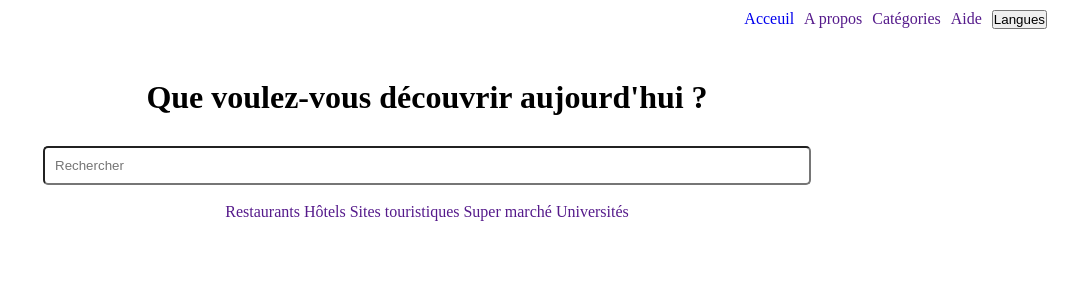
After one commit to Olivia-M01/Projet, a PHP site: page /page1.html in a window 1280 px wide. The commit adds this page. Shown: the top 300 px of the page, without its empty margins (213-1280 px from the left). Run offline with PHP 8.4, Linux system fonts and the light colour scheme.

Commit message:
Ajout de la page1,modifictions et stylisation des autres pages

```diff
--- /dev/null
+++ b/page1.css
@@ -0,0 +1,34 @@
+*{
+    margin: 0;
+    padding: 0;
+    box-sizing: border-box;
+}
+.navbar{
+    display: flex;
+    flex-direction: row-reverse;
+    gap: 10px;
+    padding: 10px;
+}
+.navbar a {
+    text-decoration: none;
+}
+.accroche {
+    text-align: center;
+    padding-bottom: 30px;
+    padding-top: 40px;
+}
+.recherche {
+    text-align: center;
+}
+#recherche {
+    padding: 10px;
+    width: 60%;
+    border-radius: 5px;
+}
+.types {
+    text-align: center;
+    gap: 15x;
+}
+.types a {
+    text-decoration: none;
+}
--- /dev/null
+++ b/page1.html
@@ -0,0 +1,38 @@
+<!DOCTYPE html>
+<html lang="fr">
+<head>
+    <meta charset="UTF-8">
+    <meta name="viewport" content="width=device-width, initial-scale=1.0">
+    <link rel="stylesheet" href="page1.css">
+    <title>First page</title>
+</head>
+<body>
+    <nav>
+        <div class="navbar">
+            <div class="logo"></div>
+            <a href=""><button>Langues</button></a>
+            <a href="">Aide</a>
+            <a href="">Catégories</a>
+            <a href="">A propos</a>
+            <a href="acceuil.html">Acceuil</a>
+        </div>
+    </nav>
+
+    <div class="accroche">
+        <h1>Que voulez-vous découvrir aujourd'hui ?</h1>
+    </div>
+
+    <div class="recherche">
+        <input id="recherche" name="recherche" type="text" placeholder="Rechercher"><br><br>
+    </div>
+
+    <div class="types">
+        <a href="">Restaurants</a>
+        <a href="">Hôtels</a>
+        <a href="">Sites touristiques</a>
+        <a href="">Super marché</a>
+        <a href="">Universités</a>
+    </div>
+
+</body>
+</html>
```
Also changed, not shown: Apropos.html (added, +11 -0 lines), acceuil.css (+19 -6 lines), acceuil.html (+1 -6 lines), monprojet.css (+6 -1 lines), fond/fond.jpg (added), inscription.css (line endings or trailing spaces), monprojet.html (line endings or trailing spaces).
